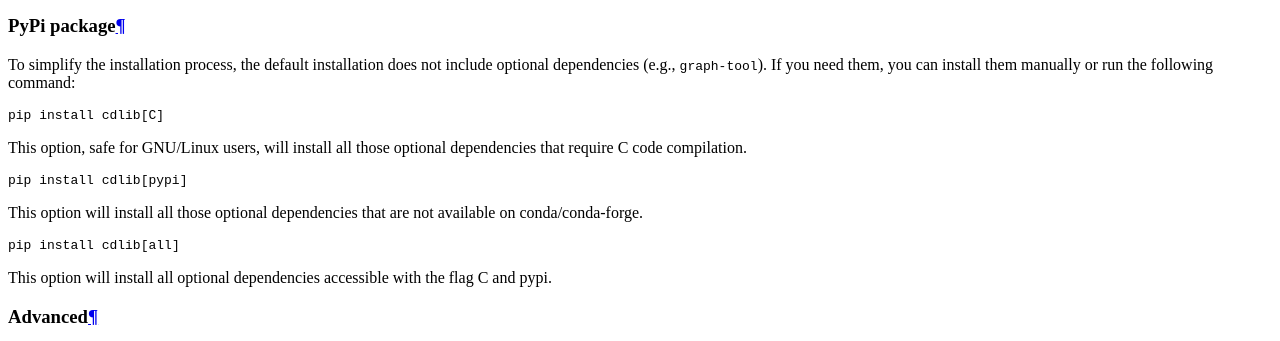
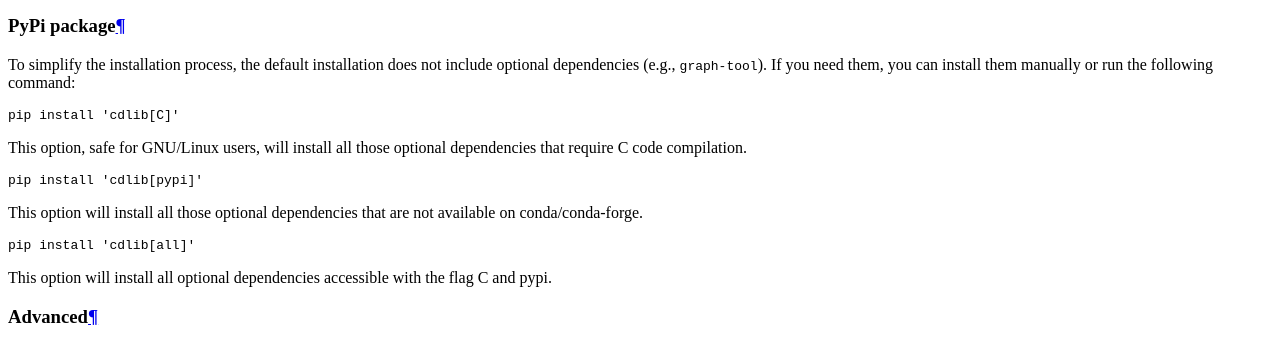
Before and after one commit to GiulioRossetti/cdlib, a Sphinx documentation site: the page built from docs/installing.rst, in a window 1280 px wide and 900 px high, scrolled down 1766 px. Shown: the part 152-493 px from the top of the window. Built offline with Sphinx 7.4.7 and the Read the Docs theme 2.0.0, drawn with Linux system fonts in a browser that asks for light colours.

Commit message:
:memo: docs

```diff
--- a/docs/installing.rst
+++ b/docs/installing.rst
@@ -50,19 +50,19 @@
 
 .. code-block:: python
 
-    pip install cdlib[C]
+    pip install 'cdlib[C]'
 
 This option, safe for GNU/Linux users, will install all those optional dependencies that require C code compilation.
 
 .. code-block:: python
 
-    pip install cdlib[pypi]
+    pip install 'cdlib[pypi]'
 
 This option will install all those optional dependencies that are not available on conda/conda-forge.
 
 .. code-block:: python
 
-    pip install cdlib[all]
+    pip install 'cdlib[all]'
 
 This option will install all optional dependencies accessible with the flag C and pypi.
 
```
Also changed, not shown: README.md (+3 -3 lines).
